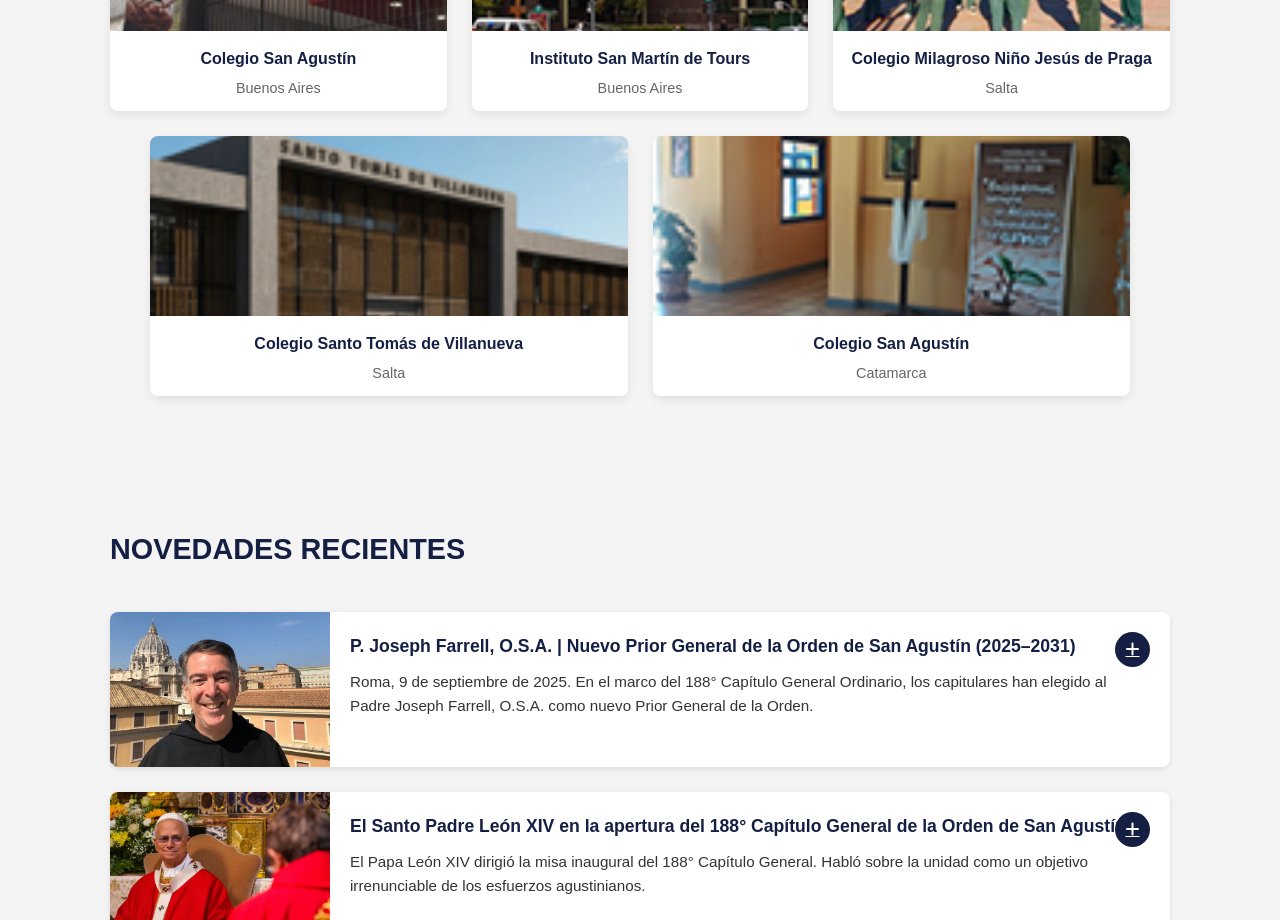
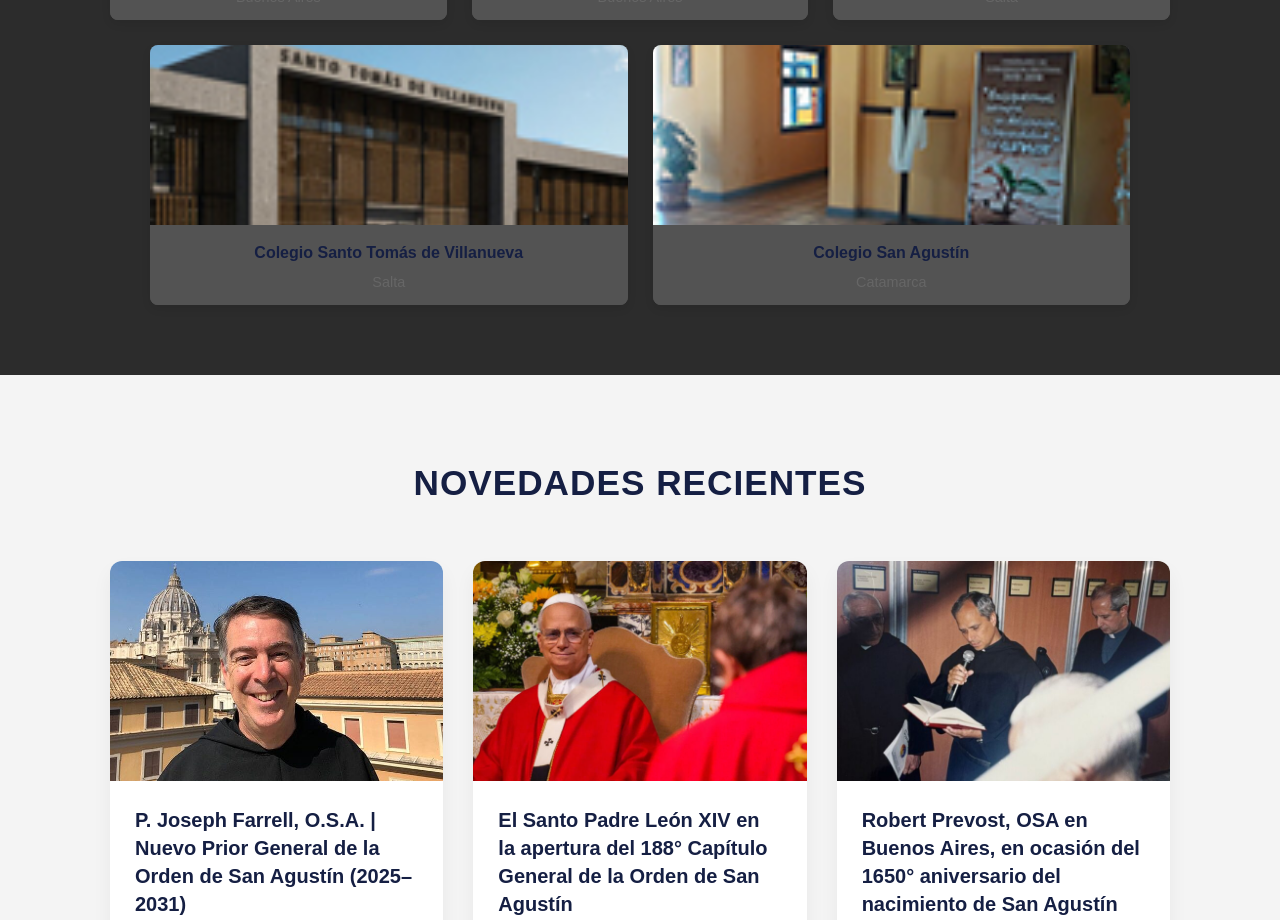
Before and after one commit to cosmear/OSA, a plain HTML site: page index.html in a window 1280 px wide. Shown: the part 1880-2800 px from the top of the page. Drawn offline with Linux system fonts and the light colour scheme.

Commit message:
cambios hechos con antigravity

```diff
--- a/index.html
+++ b/index.html
@@ -75,7 +75,7 @@
     </div>
 </section>
 
-  <!-- Tarjetas principales -->
+  <!-- Tarjetas principales
   <section class="main-cards">
     <div class="container">
       <div class="highlight">
@@ -92,8 +92,8 @@
       </div>
     </div>
   </section>
-
-<section class="red-agustiniana">
+ -->
+<section class="section-parroquias">
   <div class="container">
     <h2 class="section-title">Nuestra Red Agustiniana</h2>
                                                             <!-- PARROQUIAS -->
@@ -348,10 +348,11 @@
       </div>
     </div>
   </div>
-  </div>
+</section>
 
-
-  <!-- COLEGIOS -->
+<!-- COLEGIOS SECTION -->
+<section class="section-colegios">
+  <div class="container">
     <div class="subtitulo">
       <h3>Colegios</h3>
       <div class="line"></div>
@@ -599,12 +600,13 @@
     <div class="container">
       <h2>NOVEDADES RECIENTES</h2>
 
+      <div class="news-grid">
         <div class="news-item">
           <img src="WhatsApp-Image-2025-09-09-at-14.17.13-640x450.jpeg" alt="P. Joseph Farrell">
           <div class="news-content">
             <h3>P. Joseph Farrell, O.S.A. | Nuevo Prior General de la Orden de San Agustín (2025–2031)</h3>
             <p>Roma, 9 de septiembre de 2025. En el marco del 188° Capítulo General Ordinario, los capitulares han elegido al Padre Joseph Farrell, O.S.A. como nuevo Prior General de la Orden.</p>
-          <a href="noticia-farrell.html" class="more"><i class="fas fa-plus"></i></a>
+            <a href="noticia-farrell.html" class="more"><i class="fas fa-arrow-right"></i></a>
           </div>
         </div>
 
@@ -613,7 +615,7 @@
           <div class="news-content">
             <h3>El Santo Padre León XIV en la apertura del 188° Capítulo General de la Orden de San Agustín</h3>
             <p>El Papa León XIV dirigió la misa inaugural del 188° Capítulo General. Habló sobre la unidad como un objetivo irrenunciable de los esfuerzos agustinianos.</p>
-          <a href="#" class="more"><i class="fas fa-plus"></i></a>
+            <a href="#" class="more"><i class="fas fa-arrow-right"></i></a>
           </div>
         </div>
 
@@ -622,7 +624,8 @@
           <div class="news-content">
             <h3>Robert Prevost, OSA en Buenos Aires, en ocasión del 1650° aniversario del nacimiento de San Agustín</h3>
             <p>Con motivo del aniversario, la Orden celebró un congreso en Buenos Aires, reuniendo a religiosos, académicos y amigos del pensamiento agustiniano.</p>
-          <a href="#" class="more"><i class="fas fa-plus"></i></a>
+            <a href="#" class="more"><i class="fas fa-arrow-right"></i></a>
+          </div>
         </div>
       </div>
     </div>
--- a/style.css
+++ b/style.css
@@ -2,8 +2,9 @@
   --azul: #151f43;
   --dorado: #c5a24a;
   --gris: #f4f4f4;
+  --gris-oscuro: #2c2c2c;
   --rojo: #b22222;
-  --fuente: 'Montserrat', sans-serif;
+  --fuente: "Montserrat", sans-serif;
 }
 
 * {
@@ -13,7 +14,7 @@
 }
 
 body {
- font-family: var(--fuente);
+  font-family: var(--fuente);
   color: #333;
   line-height: 1.6;
   /* empujo el contenido hacia abajo para que no quede tapado por el header fijo */
@@ -68,7 +69,7 @@ body {
   justify-content: space-between;
   align-items: center;
   padding: 12px 0 16px;
-  margin: 0;                 /* sacamos los margin-left/right que deformaban el header */
+  margin: 0; /* sacamos los margin-left/right que deformaban el header */
 }
 .site-header .container {
   padding: 0 40px;
@@ -101,7 +102,7 @@ nav a:hover {
 .hero {
   position: relative;
   width: 100%;
- min-height: 427px; /* altura fija máxima */
+  min-height: 427px; /* altura fija máxima */
   overflow: hidden;
   display: flex;
   align-items: center;
@@ -109,7 +110,7 @@ nav a:hover {
   color: white;
   text-align: center;
   z-index: 1;
-  background: none;     /* quita fondo duplicado */
+  background: none; /* quita fondo duplicado */
 }
 
 /* Fondo deslizante detrás del hero */
@@ -199,7 +200,7 @@ nav a:hover {
   background: white;
   border-radius: 8px;
   overflow: hidden;
-  box-shadow: 0 4px 10px rgba(0,0,0,0.1);
+  box-shadow: 0 4px 10px rgba(0, 0, 0, 0.1);
   transition: transform 0.3s;
 }
 .highlight:hover {
@@ -221,54 +222,111 @@ nav a:hover {
 /* Novedades */
 .news {
   background: var(--gris);
-  padding: 60px 0;
+  padding: 80px 0;
 }
 .news h2 {
   color: var(--azul);
-  margin-bottom: 40px;
-  font-size: 1.8rem;
+  margin-bottom: 50px;
+  font-size: 2.2rem;
+  text-align: center;
+  font-weight: 700;
+  letter-spacing: 1px;
 }
+
+/* Grid Container */
+.news-grid {
+  display: grid;
+  grid-template-columns: repeat(auto-fit, minmax(320px, 1fr));
+  gap: 30px;
+}
+
+/* News Card */
 .news-item {
   display: flex;
+  flex-direction: column; /* Vertical layout */
   background: white;
-  border-radius: 8px;
-  margin-bottom: 25px;
-  box-shadow: 0 2px 6px rgba(0,0,0,0.1);
+  border-radius: 12px;
   overflow: hidden;
+  box-shadow: 0 10px 20px rgba(0, 0, 0, 0.05);
+  transition: transform 0.3s ease, box-shadow 0.3s ease;
+  height: 100%; /* Equal height cards */
 }
+
+.news-item:hover {
+  transform: translateY(-8px);
+  box-shadow: 0 15px 30px rgba(0, 0, 0, 0.12);
+}
+
 .news-item img {
-  width: 220px;
-  height: auto;
+  width: 100%;
+  height: 220px; /* Fixed height for consistency */
   object-fit: cover;
+  transition: transform 0.5s ease;
 }
+
+.news-item:hover img {
+  transform: scale(1.05);
+}
+
 .news-content {
-  padding: 20px;
+  padding: 25px;
+  flex-grow: 1; /* Pushes content to fill space */
+  display: flex;
+  flex-direction: column;
   position: relative;
 }
+
 .news-content h3 {
   color: var(--azul);
-  font-size: 1.1rem;
-  margin-bottom: 10px;
+  font-size: 1.25rem;
+  margin-bottom: 15px;
+  line-height: 1.4;
+  font-weight: 700;
 }
+
 .news-content p {
   font-size: 0.95rem;
+  color: #555;
+  margin-bottom: 20px;
+  line-height: 1.6;
+  flex-grow: 1;
 }
+
+/* "More" Button styled as a link/button */
 .more {
-  position: absolute;
-  right: 20px;
-  top: 20px;
-  background: var(--azul);
-  color: white;
-  border-radius: 50%;
-  width: 35px;
-  height: 35px;
-  display: flex;
+  align-self: flex-start;
+  background: transparent;
+  color: var(--azul);
+  font-weight: 600;
+  text-decoration: none;
+  display: inline-flex;
   align-items: center;
-  justify-content: center;
-  transition: 0.3s;
+  gap: 8px;
+  transition: color 0.3s;
+  margin-top: auto; /* Pushes to bottom */
+  padding: 0;
+  width: auto;
+  height: auto;
+  border-radius: 0;
 }
+
+.more::after {
+  content: "Leer más";
+  font-size: 0.9rem;
+}
+
+.more i {
+  font-size: 0.8rem;
+  transition: transform 0.3s;
+}
+
 .more:hover {
-  background: var(--dorado);
+  color: var(--dorado);
+  background: transparent;
+}
+
+.more:hover i {
+  transform: translateX(3px);
 }
 
 /* Footer */
@@ -292,17 +350,17 @@ nav a:hover {
   margin-bottom: 10px;
 }
 .footer .social a {
-  color: white;
+  color: var(--dorado);
   margin-right: 10px;
   font-size: 1.3rem;
   transition: 0.3s;
 }
 .footer .social a:hover {
-  color: var(--dorado);
+  color: white;
 }
 .copy {
   text-align: center;
-  border-top: 1px solid rgba(255,255,255,0.2);
+  border-top: 1px solid rgba(255, 255, 255, 0.2);
   padding-top: 10px;
   font-size: 0.85rem;
 }
@@ -322,7 +380,7 @@ nav a:hover {
   padding: 30px;
   border-radius: 8px;
   text-align: center;
-  box-shadow: 0 4px 10px rgba(0,0,0,0.1);
+  box-shadow: 0 4px 10px rgba(0, 0, 0, 0.1);
   transition: 0.3s;
 }
 .card:hover {
@@ -345,7 +403,7 @@ nav a:hover {
 /* Tablets medianas */
 @media (max-width: 992px) {
   .hero {
-     min-height: 380px;
+    min-height: 380px;
   }
   .hero-text h1 {
     font-size: 1.9rem;
@@ -358,7 +416,7 @@ nav a:hover {
 /* Celulares grandes */
 @media (max-width: 768px) {
   .hero {
-   min-height: 320px;
+    min-height: 320px;
   }
   .hero-text {
     max-width: 90%;
@@ -378,7 +436,7 @@ nav a:hover {
 /* Celulares pequeños */
 @media (max-width: 480px) {
   .hero {
-   min-height: 270px;
+    min-height: 270px;
   }
   .hero-text h1 {
     font-size: 1.3rem;
@@ -468,7 +526,7 @@ nav a:hover {
     background: white;
     width: 100%;
     padding: 15px;
-    box-shadow: 0 2px 10px rgba(0,0,0,0.1);
+    box-shadow: 0 2px 10px rgba(0, 0, 0, 0.1);
   }
 
   .nav-inner {
@@ -476,16 +534,29 @@ nav a:hover {
     align-items: center;
   }
 }
-/* === RED AGUSTINIANA === */
-.red-agustiniana {
-  background: var(--gris);
+/* === RED AGUSTINIANA (SECCIONES) === */
+.section-parroquias,
+.section-colegios {
+  background: var(--gris-oscuro); /* Unified Dark Grey */
   padding: 70px 0;
+  color: white; /* White text for contrast */
+}
+
+/* Adjust titles for dark background */
+.section-parroquias .subtitulo h3,
+.section-colegios .subtitulo h3 {
+  color: var(--dorado);
+}
+
+.section-parroquias .subtitulo .line,
+.section-colegios .subtitulo .line {
+  background: var(--dorado);
 }
 
 .section-title {
   text-align: center;
-  color: var(--azul);
-  font-size: 2rem;
+  color: var(--dorado); /* Gold main title */
+  font-size: 2.2rem;
   margin-bottom: 60px;
   font-weight: 700;
 }
@@ -540,9 +611,9 @@ nav a:hover {
   flex: 1;
   min-width: 250px;
   height: 260px;
-  background: #fff;
+  background: #535353; /* Soft Grey */
   border-radius: 8px;
-  box-shadow: 0 4px 10px rgba(0,0,0,0.08);
+  box-shadow: 0 4px 10px rgba(0, 0, 0, 0.08);
   overflow: hidden;
   perspective: 1000px;
   transition: transform 0.3s ease, box-shadow 0.3s ease;
@@ -550,14 +621,14 @@ nav a:hover {
 
 .card-red:hover {
   transform: translateY(-5px);
-  box-shadow: 0 6px 16px rgba(0,0,0,0.15);
+  box-shadow: 0 6px 16px rgba(0, 0, 0, 0.15);
 }
 
 /* === FRONT (igual que antes) === */
 .front {
   position: absolute;
   inset: 0;
-  background: #fff;
+  background: #535353; /* Soft Grey */
   display: flex;
   flex-direction: column;
   backface-visibility: hidden;
@@ -628,7 +699,6 @@ nav a:hover {
   opacity: 1;
 }
 
-
 /* ==== RESPONSIVE ==== */
 
 @media (max-width: 992px) {
@@ -687,11 +757,11 @@ nav a:hover {
 
 /* Colores personalizados por tipo (opcional) */
 .icon.whatsapp:hover {
-  color: #25D366;
+  color: #25d366;
 }
 
 .icon.maps:hover {
-  color: #EA4335;
+  color: #ea4335;
 }
 
 .icon.web:hover {
@@ -785,6 +855,16 @@ ul.social-icons {
   background-color: var(--dorado);
 }
 
+.icon-content a[data-social="instagram"] .filled,
+.icon-content a[data-social="instagram"] ~ .tooltip {
+  background: linear-gradient(45deg, #f09433 0%, #e6683c 25%, #dc2743 50%, #cc2366 75%, #bc1888 100%);
+}
+
+.icon-content a[data-social="facebook"] .filled,
+.icon-content a[data-social="facebook"] ~ .tooltip {
+  background-color: #1877f2;
+}
+
 /* Change icon color when filled */
 .icon-content a:hover {
   color: white;
@@ -843,7 +923,7 @@ ul.social-icons {
 
 /* Línea inferior */
 .footer-bottom {
-  border-top: 1px solid rgba(255,255,255,0.2);
+  border-top: 1px solid rgba(255, 255, 255, 0.2);
   margin-top: 40px;
   padding-top: 15px;
   font-size: 0.85rem;
@@ -868,7 +948,7 @@ ul.social-icons {
 
 /* ==== ESTILO NOTICIA JUVENIL ==== */
 body {
-  font-family: 'Poppins', sans-serif;
+  font-family: "Poppins", sans-serif;
 }
 
 /* HERO PARALLAX */
@@ -1009,7 +1089,6 @@ blockquote {
     padding: 15px 25px;
   }
 }
-
 
 /* ============================
    PÁGINAS INTERNAS: HERO
@@ -1168,36 +1247,8 @@ blockquote {
   }
 }
 
-
-
-
-
-
-
-
-
-
-
-
-
-
-
-
-
-
-
-
-
-
-
-
-
-
-
-
-
-
-html, body {
+html,
+body {
   height: auto;
   min-height: 100%;
   overflow-x: hidden;
```
Lines whose indentation alone changed are shown as unchanged.
